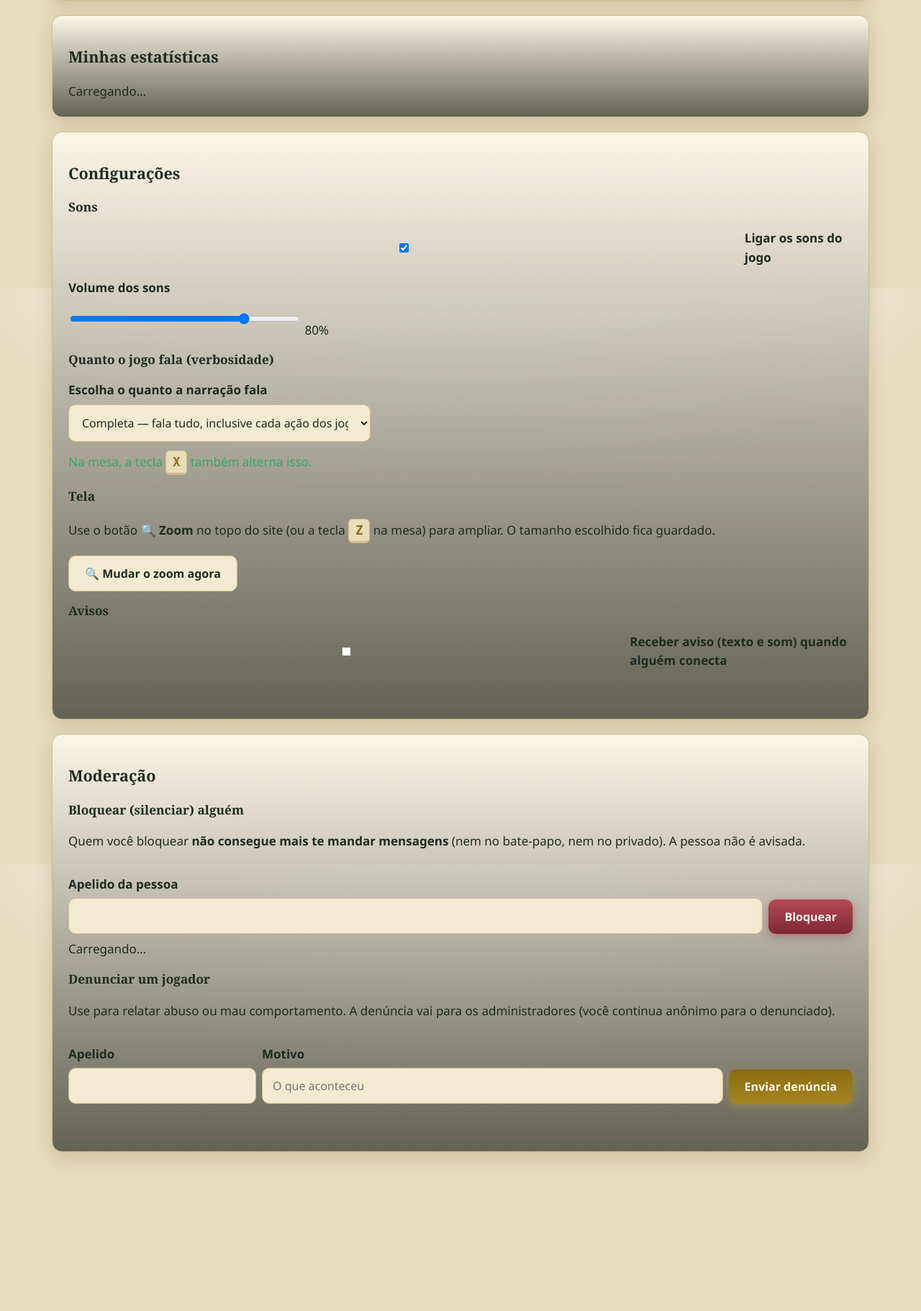
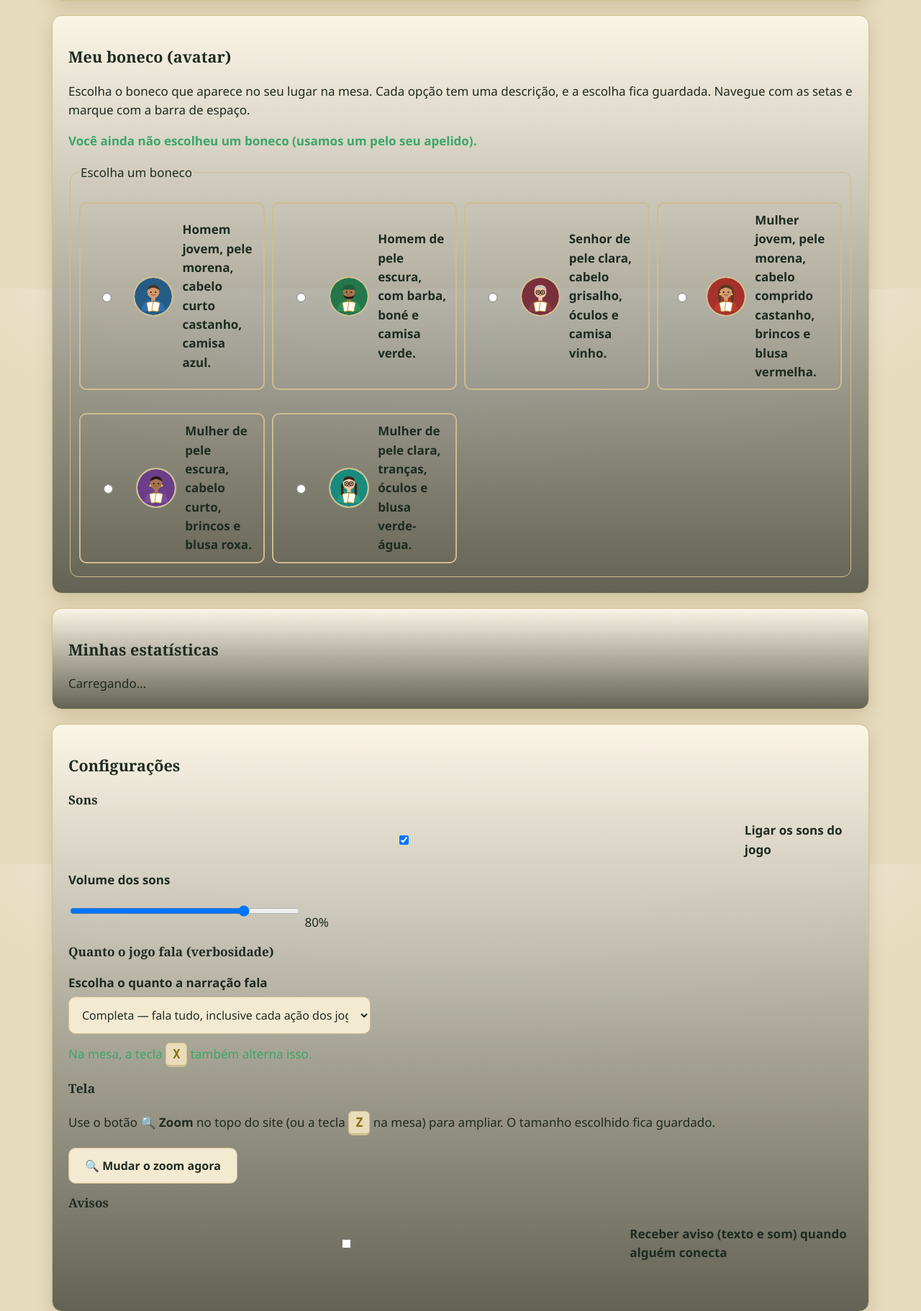
Before and after one commit to xandentro1-collab/poker-acessivel, a Flask app: template web/templates/perfil.html in a window 1280 px wide. Shown: the part 399-2221 px from the top of the page at 72% size. Before the commit the page ends 2012 px from the top, so only its background shows below. Run offline with Flask 3, Linux system fonts and the light colour scheme; the template is opened without the code that fills it, so the values that code supplies are empty; some libraries are stand-ins or nearby versions.

Commit message:
v0.35.0: bonecos escolhiveis (3 homens + 3 mulheres) com escolha acessivel
- web/static/avatares.js (novo): 6 bonecos (SVG de jogador sentado com cartas),
  cada um com id + genero + descricao para o leitor de tela. window.Avatares
  expoe lista/svg(id,nome)/desc; fallback deterministico por nome (bots e quem
  nao escolheu). Carregado em base.html (mesa + perfil).
- poker.js: renderiza o boneco do assento via Avatares.svg(a.avatar, a.nome).
- mesa.py: Assento.avatar; sentar(avatar=...); estado inclui avatar por assento.
- app.py: api_sentar busca o avatar (pref) e passa; rotas GET/POST
  /api/preferencias/avatar com validacao (m1..f3).
- perfil.html: secao "Meu boneco (avatar)" — radiogroup acessivel com preview
  e descricao de cada um; salva e confirma por voz. app.css: estilos.

75 testes (1 novo), ruff limpo, JS validado (esprima).

Co-Authored-By: Claude Opus 4.8 <noreply@anthropic.com>

```diff
--- a/server/app.py
+++ b/server/app.py
@@ -869,7 +869,9 @@ def api_sentar(mesa_id):
             if wallet.saldo(u["id"]) < custo:
                 return jsonify({"ok": False, "erro": "saldo insuficiente"}), 400
             wallet.debitar_buy_in(u["id"], custo, mesa_id)
-        mesa.sentar(u["apelido"], u["apelido"], fichas, eh_bot=False, usuario_id=u["id"])
+        avatar = social.get_pref(u["id"], "avatar", "")
+        mesa.sentar(u["apelido"], u["apelido"], fichas, eh_bot=False,
+                    usuario_id=u["id"], avatar=avatar)
         GM.enviar_estado(mesa)   # avisa os outros da mesa (atualiza lista de PV, presença)
         # ao sentar, sai da fila de espera desta mesa (se estava esperando)
         fila = GM.filas_espera.get(mesa_id)
@@ -1130,6 +1132,31 @@ def api_pref_avisar_set():
     d = request.get_json(force=True, silent=True) or {}
     social.set_pref(u["id"], "avisar_conexao", "1" if d.get("ligado") else "0")
     return jsonify({"ok": True, "ligado": bool(d.get("ligado"))})
+
+
+# ---- preferência: boneco (avatar) escolhido pelo jogador ----
+AVATARES_VALIDOS = {"m1", "m2", "m3", "f1", "f2", "f3"}
+
+
+@app.get("/api/preferencias/avatar")
+def api_pref_avatar_get():
+    u = usuario_atual()
+    if not u:
+        return jsonify({"ok": False}), 401
+    return jsonify({"ok": True, "avatar": social.get_pref(u["id"], "avatar", "")})
+
+
+@app.post("/api/preferencias/avatar")
+def api_pref_avatar_set():
+    u = usuario_atual()
+    if not u:
+        return jsonify({"ok": False}), 401
+    d = request.get_json(force=True, silent=True) or {}
+    avatar = str(d.get("avatar", "")).strip()
+    if avatar not in AVATARES_VALIDOS:
+        return jsonify({"ok": False, "erro": "boneco inválido"}), 400
+    social.set_pref(u["id"], "avatar", avatar)
+    return jsonify({"ok": True, "avatar": avatar})
 
 
 # ---- quadro de avisos ----
--- a/web/static/app.css
+++ b/web/static/app.css
@@ -225,6 +225,15 @@ th { color: var(--texto-fraco); font-weight: 700; }
 }
 .assento .avatar svg { display: block; width: 100%; height: 100%; }
 .assento.vez .avatar { border-color: var(--primaria); }
+
+/* escolha de boneco (avatar) no Perfil */
+.avatar-opcao { display: flex; gap: 12px; align-items: center; border: 2px solid var(--borda);
+  border-radius: 10px; padding: 10px; cursor: pointer; }
+.avatar-opcao:hover, .avatar-opcao:focus-within { background: var(--superficie-2); }
+.avatar-opcao.selecionado { border-color: var(--primaria); box-shadow: 0 0 0 2px rgba(212,175,55,.3); }
+.avatar-preview { width: 56px; height: 56px; flex: 0 0 auto; border-radius: 50%;
+  overflow: hidden; border: 2px solid var(--borda); background: var(--superficie-2); }
+.avatar-preview svg { display: block; width: 100%; height: 100%; }
 .assento .nome { font-weight: 800; font-size: .95rem; }
 .assento .stack { color: var(--primaria); font-weight: 800; }
 .assento .estado-jog { font-size: .8rem; color: var(--texto-fraco); min-height: 18px; }
--- /dev/null
+++ b/web/static/avatares.js
@@ -0,0 +1,101 @@
+/* Bonecos (avatares) dos jogadores: um conjunto fixo de opções, homens e mulheres
+   em igual quantidade. Cada um tem uma DESCRIÇÃO para o leitor de tela. O jogador
+   escolhe o seu no Perfil; na mesa, o assento mostra o boneco escolhido.
+   Usado tanto na mesa (poker.js) quanto na tela de escolha (perfil.html). */
+(function () {
+  "use strict";
+
+  var PELE = { clara: "#efc6a1", media: "#d29a6f", escura: "#a9744e" };
+
+  function cartas() {
+    return '<g stroke="#b98f22" stroke-width="0.8">'
+      + '<rect x="16.5" y="31" width="8.5" height="12" rx="1.4" fill="#fffdf6" transform="rotate(-11 20.7 37)"/>'
+      + '<rect x="23" y="31" width="8.5" height="12" rx="1.4" fill="#fffdf6" transform="rotate(11 27.2 37)"/>'
+      + '</g>';
+  }
+
+  // Monta o SVG a partir das características (f).
+  function construir(f) {
+    var s = '<svg viewBox="0 0 48 48" aria-hidden="true" focusable="false">';
+    s += '<circle cx="24" cy="24" r="24" fill="' + f.bg + '"/>';
+    s += '<path d="M9 43 Q9 29 24 29 Q39 29 39 43 Z" fill="' + f.shirt + '"/>';    // ombros/camisa
+    s += '<rect x="21.5" y="23.5" width="5" height="6" fill="' + f.skin + '"/>';   // pescoço
+    // cabelo comprido (atrás da cabeça, desenhado antes)
+    if (f.hair === "comprido") {
+      s += '<path d="M14 19 Q13 31 17.5 34 L17.5 20 Q17.5 12 24 12 Q30.5 12 30.5 20 L30.5 34 Q35 31 34 19 Q34 9 24 9 Q14 9 14 19 Z" fill="' + f.hairColor + '"/>';
+    }
+    if (f.hair === "trancas") {
+      s += '<rect x="13.8" y="18" width="3.2" height="16" rx="1.6" fill="' + f.hairColor + '"/>';
+      s += '<rect x="31" y="18" width="3.2" height="16" rx="1.6" fill="' + f.hairColor + '"/>';
+    }
+    s += '<circle cx="24" cy="18.5" r="7.8" fill="' + f.skin + '"/>';              // cabeça
+    // cabelo no topo (curto/grisalho/comprido/tranças)
+    if (["curto", "grisalho", "comprido", "trancas"].indexOf(f.hair) >= 0) {
+      s += '<path d="M16.2 16 Q17 9.3 24 9.3 Q31 9.3 31.8 16 Q27 12.6 24 12.6 Q21 12.6 16.2 16 Z" fill="' + f.hairColor + '"/>';
+    }
+    if (f.hair === "coque") {
+      s += '<circle cx="24" cy="9.2" r="3.2" fill="' + f.hairColor + '"/>';
+      s += '<path d="M16.2 16 Q17 10 24 10 Q31 10 31.8 16 Q27 13 24 13 Q21 13 16.2 16 Z" fill="' + f.hairColor + '"/>';
+    }
+    if (f.cap) {   // boné
+      s += '<path d="M15.5 15.2 Q16 9 24 9 Q32 9 32.5 15.2 Z" fill="' + f.cap + '"/>';
+      s += '<path d="M15.8 15.2 L10.5 16.4 Q13.5 14.4 16 15 Z" fill="' + f.cap + '"/>';
+    }
+    if (f.beard) {  // barba
+      s += '<path d="M16.6 19.5 Q17 27.5 24 27.5 Q31 27.5 31.4 19.5 Q31 24.5 24 24.5 Q17 24.5 16.6 19.5 Z" fill="' + f.hairColor + '"/>';
+    }
+    // olhos + sorriso
+    s += '<circle cx="21" cy="18.6" r="1" fill="#2a2018"/><circle cx="27" cy="18.6" r="1" fill="#2a2018"/>';
+    s += '<path d="M21.5 21.8 Q24 23.4 26.5 21.8" fill="none" stroke="#8a5a3a" stroke-width="0.9" stroke-linecap="round"/>';
+    if (f.glasses) {   // óculos
+      s += '<g fill="none" stroke="#2a2018" stroke-width="1">'
+        + '<circle cx="21" cy="18.6" r="2.5"/><circle cx="27" cy="18.6" r="2.5"/>'
+        + '<line x1="23.5" y1="18.6" x2="24.5" y2="18.6"/></g>';
+    }
+    if (f.earrings) {  // brincos
+      s += '<circle cx="16.4" cy="21.2" r="1.1" fill="#ffd54a"/><circle cx="31.6" cy="21.2" r="1.1" fill="#ffd54a"/>';
+    }
+    s += cartas();
+    s += '</svg>';
+    return s;
+  }
+
+  // Conjunto: 3 homens + 3 mulheres. Descrições pensadas para o leitor de tela.
+  var LISTA = [
+    { id: "m1", genero: "homem", rotulo: "Rapaz de cabelo curto",
+      desc: "Homem jovem, pele morena, cabelo curto castanho, camisa azul.",
+      f: { bg: "#255c86", shirt: "#2f6fb0", skin: PELE.media, hair: "curto", hairColor: "#4a3421" } },
+    { id: "m2", genero: "homem", rotulo: "Homem de barba e boné",
+      desc: "Homem de pele escura, com barba, boné e camisa verde.",
+      f: { bg: "#25764a", shirt: "#2f8f5b", skin: PELE.escura, hair: "curto", hairColor: "#241810", beard: true, cap: "#1c5f3c" } },
+    { id: "m3", genero: "homem", rotulo: "Senhor grisalho de óculos",
+      desc: "Senhor de pele clara, cabelo grisalho, óculos e camisa vinho.",
+      f: { bg: "#7a2f3c", shirt: "#8c3b4a", skin: PELE.clara, hair: "grisalho", hairColor: "#c9c4bd", glasses: true } },
+    { id: "f1", genero: "mulher", rotulo: "Moça de cabelo comprido",
+      desc: "Mulher jovem, pele morena, cabelo comprido castanho, brincos e blusa vermelha.",
+      f: { bg: "#a5322a", shirt: "#c0392b", skin: PELE.media, hair: "comprido", hairColor: "#5a3a20", earrings: true } },
+    { id: "f2", genero: "mulher", rotulo: "Mulher de cabelo curto",
+      desc: "Mulher de pele escura, cabelo curto, brincos e blusa roxa.",
+      f: { bg: "#6a3e88", shirt: "#7d4a9e", skin: PELE.escura, hair: "curto", hairColor: "#241810", earrings: true } },
+    { id: "f3", genero: "mulher", rotulo: "Moça de tranças e óculos",
+      desc: "Mulher de pele clara, tranças, óculos e blusa verde-água.",
+      f: { bg: "#1a8a7d", shirt: "#1f9e8f", skin: PELE.clara, hair: "trancas", hairColor: "#3a2414", glasses: true } },
+  ];
+
+  var MAPA = {};
+  LISTA.forEach(function (a) { a.svg = construir(a.f); MAPA[a.id] = a; });
+
+  // Fallback determinístico pelo nome (para bots e para quem ainda não escolheu).
+  function porNome(nome) {
+    var h = 0, s = String(nome || "?");
+    for (var i = 0; i < s.length; i++) h = (h * 31 + s.charCodeAt(i)) % LISTA.length;
+    return LISTA[h];
+  }
+
+  window.Avatares = {
+    lista: LISTA,
+    ids: LISTA.map(function (a) { return a.id; }),
+    svg: function (id, nome) { return (MAPA[id] || porNome(nome)).svg; },
+    desc: function (id, nome) { return (MAPA[id] || porNome(nome)).desc; },
+  };
+})();
--- a/web/templates/base.html
+++ b/web/templates/base.html
@@ -33,6 +33,7 @@
 
   <script src="{{ url_for('static', filename='sons.js', v=versao_est) }}"></script>
   <script src="{{ url_for('static', filename='a11y.js', v=versao_est) }}"></script>
+  <script src="{{ url_for('static', filename='avatares.js', v=versao_est) }}"></script>
   <script src="{{ url_for('static', filename='zoom.js', v=versao_est) }}"></script>
   {% if usuario %}<script src="{{ url_for('static', filename='notificacoes.js', v=versao_est) }}"></script>{% endif %}
   {% block scripts %}{% endblock %}
--- a/web/templates/perfil.html
+++ b/web/templates/perfil.html
@@ -8,6 +8,20 @@
   <p><strong>Apelido:</strong> {{ usuario.apelido }}</p>
   <p><strong>E-mail:</strong> {{ usuario.email }}</p>
   <p><strong>Carteira:</strong> <a href="/carteira">saldo, depósito e saque →</a></p>
+</div>
+
+<div class="cartao" aria-label="Meu boneco">
+  <h2>Meu boneco (avatar)</h2>
+  <p>Escolha o boneco que aparece no seu lugar na mesa. Cada opção tem uma descrição,
+     e a escolha fica guardada. Navegue com as setas e marque com a barra de espaço.</p>
+  <p id="avatar-atual-desc" role="status" aria-live="polite" class="form-ok" style="font-weight:700;min-height:1.1em"></p>
+  <fieldset style="border:1px solid var(--borda);border-radius:12px;padding:12px;margin-top:8px">
+    <legend>Escolha um boneco</legend>
+    <div id="avatar-opcoes" role="radiogroup" aria-label="Bonecos disponíveis"
+         style="display:grid;grid-template-columns:repeat(auto-fit,minmax(230px,1fr));gap:10px">
+      <p>Carregando bonecos…</p>
+    </div>
+  </fieldset>
 </div>
 
 <div class="cartao" aria-label="Minhas estatísticas">
@@ -205,5 +219,58 @@
   });
   carregarBloqueados();
 })();
+
+// ----- escolha do boneco (avatar) -----
+(function () {
+  var cont = document.getElementById("avatar-opcoes");
+  var descAtual = document.getElementById("avatar-atual-desc");
+  if (!cont || !window.Avatares) return;
+
+  function acharDesc(id) {
+    var a = Avatares.lista.filter(function (x) { return x.id === id; })[0];
+    return a ? a.desc : "";
+  }
+  function marcar(id) {
+    if (descAtual) descAtual.textContent = id
+      ? ("Boneco atual: " + acharDesc(id))
+      : "Você ainda não escolheu um boneco (usamos um pelo seu apelido).";
+    [].forEach.call(cont.querySelectorAll(".avatar-opcao"), function (el) {
+      el.classList.toggle("selecionado", el.getAttribute("data-id") === id);
+    });
+  }
+  function salvar(id) {
+    fetch("/api/preferencias/avatar", {
+      method: "POST", headers: { "Content-Type": "application/json" },
+      body: JSON.stringify({ avatar: id }),
+    }).then(function (r) { return r.json(); }).then(function (j) {
+      if (j.ok) {
+        marcar(j.avatar);
+        if (window.A11y) A11y.anunciar("Boneco escolhido: " + acharDesc(j.avatar), "assertivo");
+      }
+    }).catch(function () {});
+  }
+
+  cont.innerHTML = "";
+  Avatares.lista.forEach(function (a) {
+    var lab = document.createElement("label");
+    lab.className = "avatar-opcao"; lab.setAttribute("data-id", a.id);
+    var radio = document.createElement("input");
+    radio.type = "radio"; radio.name = "avatar"; radio.value = a.id;
+    radio.addEventListener("change", function () { salvar(a.id); });
+    var prev = document.createElement("span");
+    prev.className = "avatar-preview"; prev.setAttribute("aria-hidden", "true");
+    prev.innerHTML = a.svg;
+    var txt = document.createElement("span");
+    txt.textContent = a.desc;
+    lab.appendChild(radio); lab.appendChild(prev); lab.appendChild(txt);
+    cont.appendChild(lab);
+  });
+
+  fetch("/api/preferencias/avatar").then(function (r) { return r.json(); }).then(function (j) {
+    var id = (j.ok && j.avatar) ? j.avatar : "";
+    if (id) { var r = cont.querySelector('input[value="' + id + '"]'); if (r) r.checked = true; }
+    marcar(id);
+  }).catch(function () { marcar(""); });
+})();
 </script>
 {% endblock %}
```
Also changed, not shown: MUDANCAS.md (+31 -0 lines), server/mesa.py (+5 -4 lines), tests/test_web.py (+19 -0 lines), web/static/poker.js (+5 -16 lines).
